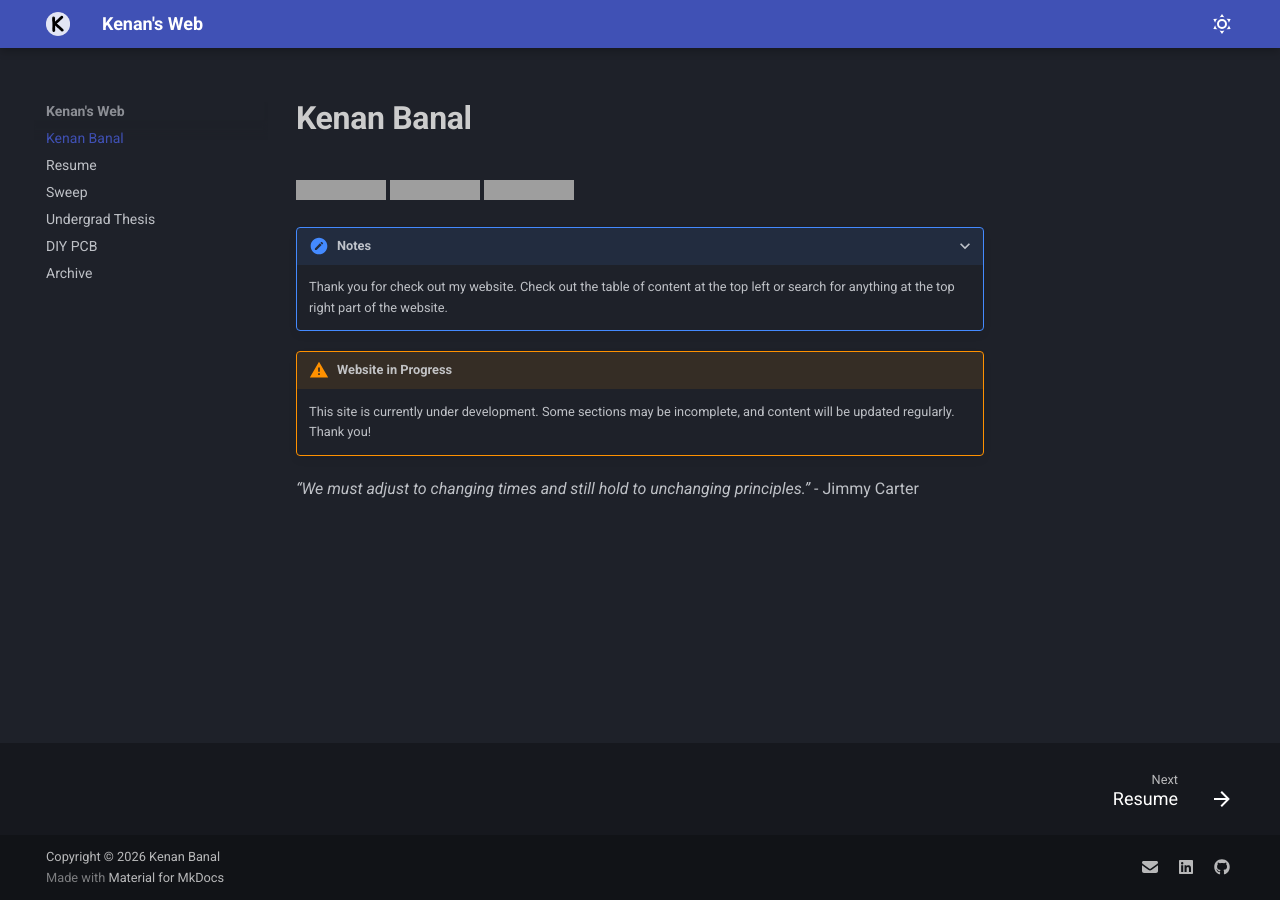
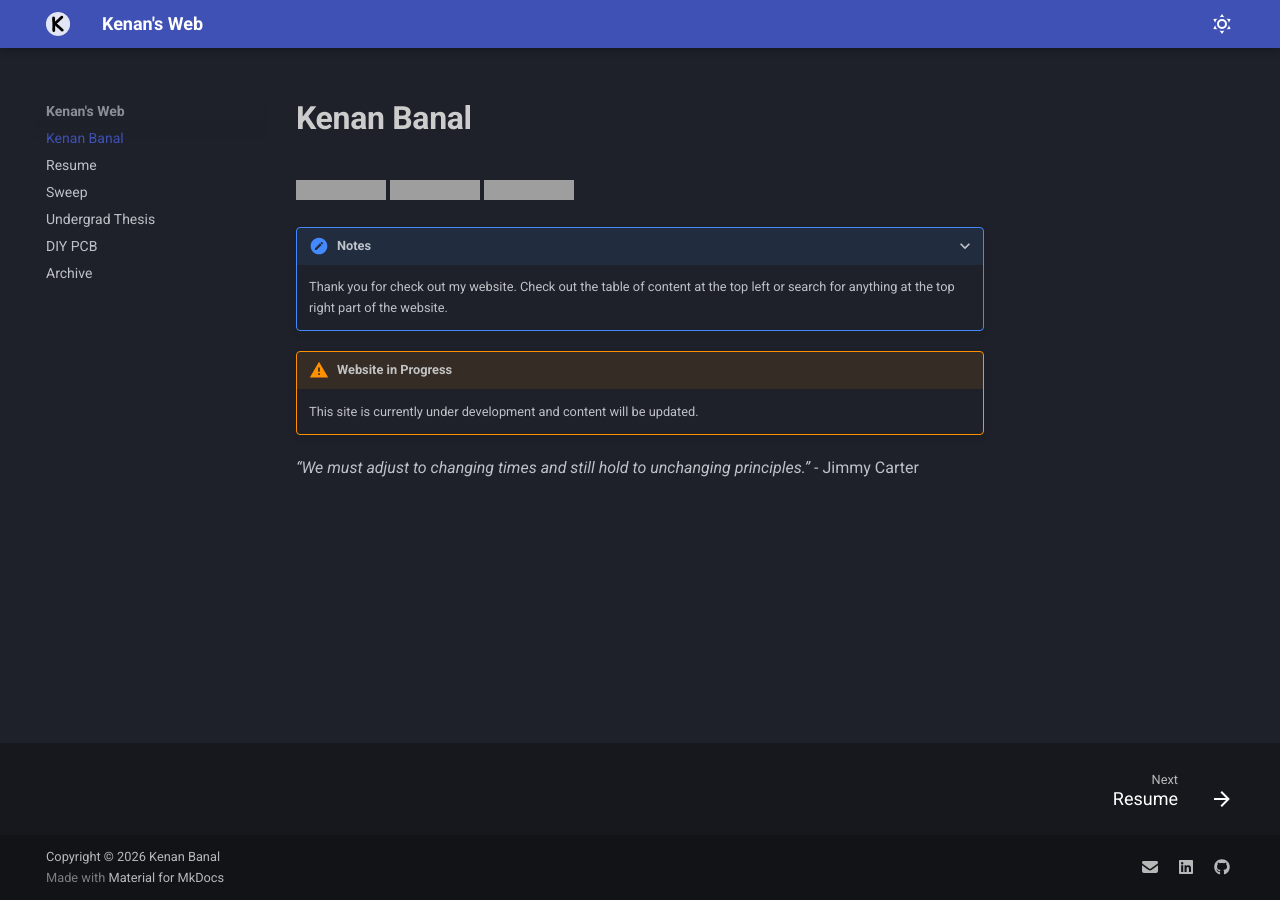
Before and after one commit to kenaniscoding/kenaniscoding.github.io, an MkDocs documentation site: the page built from docs/index.md, in a window 1280 px wide. Built offline with MkDocs 1.6.1 and Material for MkDocs 9.7.7, drawn with Linux system fonts in a browser that asks for light colours; some web fonts are replaced; grey boxes are pictures that could not be loaded.

Commit message:
changed warning

```diff
--- a/docs/index.md
+++ b/docs/index.md
@@ -9,6 +9,6 @@
     Thank you for check out my website. Check out the table of content at the top left or search for anything at the top right part of the website.
 
 !!! warning "Website in Progress"
-    This site is currently under development. Some sections may be incomplete, and content will be updated regularly. Thank you!
+    This site is currently under development and content will be updated.
 
 _“We must adjust to changing times and still hold to unchanging principles.”_ - Jimmy Carter
```
